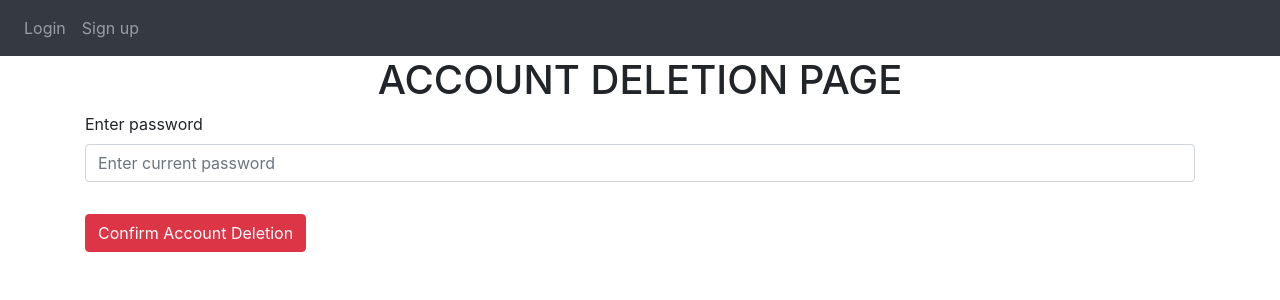
After one commit to HazimDidSomething/MMU-BUZZ, a Flask app: page /delete_account in a window 1280 px wide. The commit adds this page. Shown: the top 300 px of the page. Run offline with Flask 3, Linux system fonts and the light colour scheme; some libraries are stand-ins or nearby versions.

Commit message:
added new page called profile | added a mod for the whole website this can be used for testing or other | also added the ability to delete accs

```diff
--- a/website/DBinfo.py
+++ b/website/DBinfo.py
@@ -1,7 +1,5 @@
 from flask import Blueprint ,render_template,request,flash,redirect,url_for,jsonify
-from sqlalchemy import inspect
 from . import db
-from flask_login import login_user, login_required,logout_user,current_user
 from .models import User
 
 
@@ -19,7 +17,8 @@ def show_db_info():
             "id": u.id,
             "email": u.email,
             "name": u.FirstName,
-            "password": u.password
+            "password": u.password,
+            "Role": u.Role
         })
 
     return jsonify({"users": user_data})
--- /dev/null
+++ b/website/Profile.py
@@ -0,0 +1,28 @@
+from flask import Blueprint ,render_template,request,flash,redirect,url_for
+import re
+from .models import User
+from flask_login import login_user, login_required,logout_user,current_user
+from werkzeug.security import check_password_hash
+from . import db
+
+Profile = Blueprint('profile',__name__)
+
+@Profile.route('/Profile')
+def show_profile():
+    return render_template('Profile.html',user=current_user)
+@Profile.route("/delete_account", methods=['GET','POST'])
+def del_acc():
+
+    if request.method == "POST":
+        Ver_password = request.form.get("ver-password")
+        if not check_password_hash(current_user.password, Ver_password):
+            flash("Incorrect password. Please try again.", category="error")
+            return render_template("delete_account.html", user=current_user)
+        user = User.query.get(current_user.id)
+        if user:
+            logout_user()
+            db.session.delete(user)
+            db.session.commit()
+            flash("Your account has been deleted.", category="success")
+            return redirect(url_for("auth.login"))
+    return render_template("delete_account.html", user=current_user)
--- a/website/models.py
+++ b/website/models.py
@@ -17,6 +17,7 @@ class User(db.Model, UserMixin):
     email = db.Column(db.String(150), unique=True)
     password = db.Column(db.String(150))
     FirstName = db.Column(db.String(150))
+    Role = db.Column(db.String(50), default="user")
     '''
     posts = db.relationship('Post)
     '''
--- a/website/templates/base.html
+++ b/website/templates/base.html
@@ -23,6 +23,7 @@
 
             </button>
             <div class="collapse navbar-collapse" id="navbar">
+            <!-- this will be shown on the left side on the nav bar -->
                 <div class="navbar-nav">
                     {% if user.is_authenticated %}
                     <a class="nav-item nav-link" id="logout" href="/logout">Logout</a>
@@ -31,7 +32,15 @@
                     <a class="nav-item nav-link" id="login" href="/login">Login</a>
                     <a class="nav-item nav-link" id="signUp" href="/sign-up">Sign up</a>
                     {% endif %}
+                    {% if current_user.Role == "moderator" %}
                     <a class="nav-item nav-link" id="home" href="/DB_INFO">DB</a>
+                    {% endif %}
+                </div>
+            <!-- this will be shown on the right side on the nav bar -->
+                <div class="navbar-nav ml-auto">
+                {%if user.is_authenticated%}
+                <a class="nav-item nav-link" id="logout" href="/Profile">Profile</a>
+                {% endif %}
                 </div>
             </div>
          </nav>
--- /dev/null
+++ b/website/templates/delete_account.html
@@ -0,0 +1,26 @@
+{% extends "base.html" %}
+{% block title %} delete_account {% endblock %}
+
+{% block content %}
+<h1 align="center">ACCOUNT DELETION PAGE</h1>
+<form  method="post">
+    <div class="form-group">
+    <label for="MMU-email">Enter password</label>
+    <input
+        type="Password"
+        class="form-control"
+        id="ver-password"
+        name="ver-password"
+        placeholder="Enter current password"
+        required
+    />
+    </div>
+    <div class="pt-3">
+        <button type="submit" class="btn btn-danger">
+            Confirm Account Deletion
+        </button>
+    </div>
+
+</form>
+
+{% endblock %}
```
Also changed, not shown: website/__init__.py (+18 -1 lines), website/templates/Profile.html (added, +18 -0 lines), instance/database.db.
